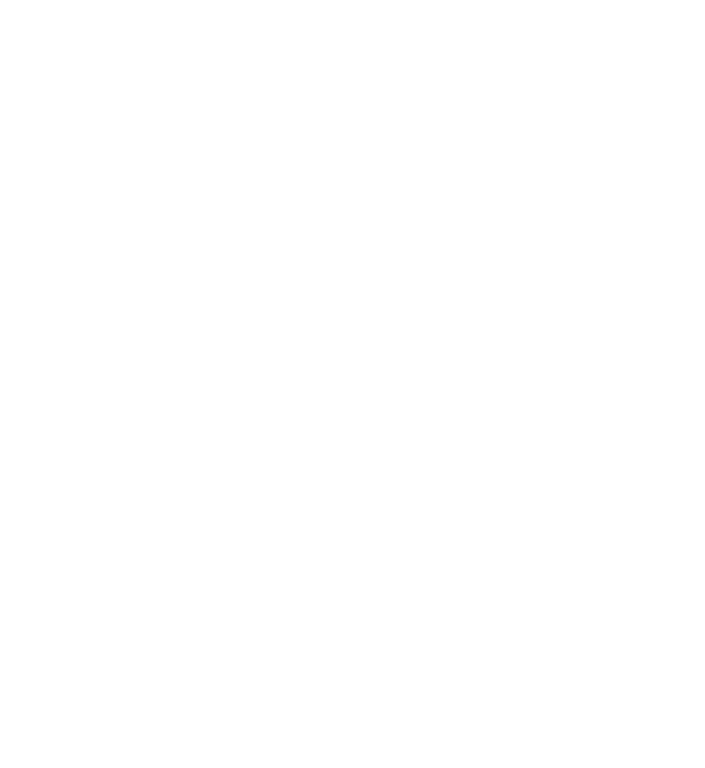
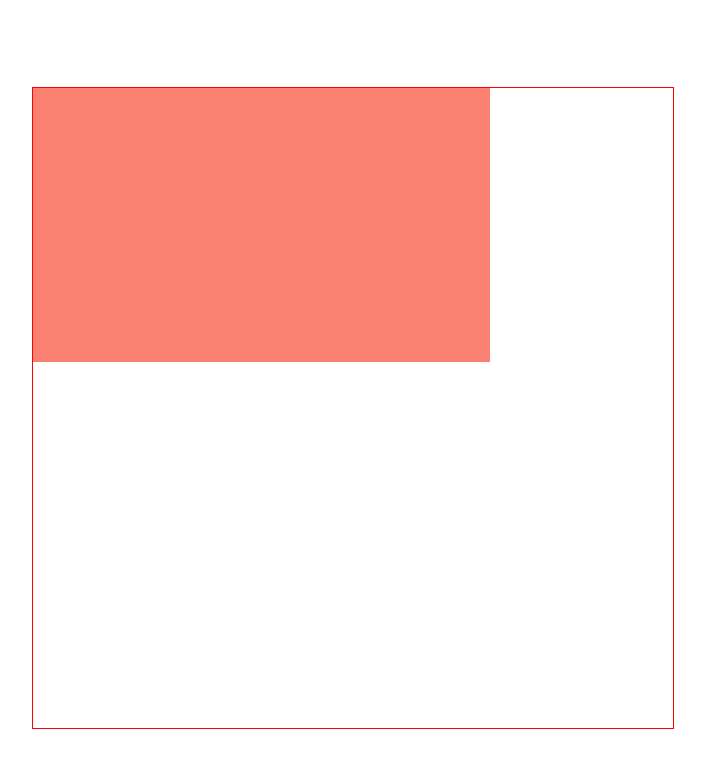
Before and after one commit to MelindaD589/hamburger-menu, a plain HTML site: page index.html in a window 1280 px wide. Shown: the whole page, without its empty margins (287-992 px from the left). Drawn offline with Linux system fonts and the light colour scheme.

Commit message:
Adding lines

```diff
--- a/index.html
+++ b/index.html
@@ -7,5 +7,11 @@
     <title>Hamburger menu</title>
     <link rel="stylesheet" href="style.css" />
   </head>
-  <body></body>
+  <body>
+    <div class="hamburger-menu">
+      <div></div>
+      <div></div>
+      <div></div>
+    </div>
+  </body>
 </html>
--- a/style.css
+++ b/style.css
@@ -0,0 +1,21 @@
+html,
+body {
+  height: 100%;
+}
+
+body {
+  display: flex;
+  align-items: center;
+  justify-content: center;
+}
+
+.hamburger-menu {
+  height: 80vmin;
+  width: 80vmin;
+  border: 1px solid red;
+}
+.hamburger-menu > div {
+  height: calc(100% / 7);
+  width: calc(100% * 5 / 7);
+  background-color: salmon;
+}
```
